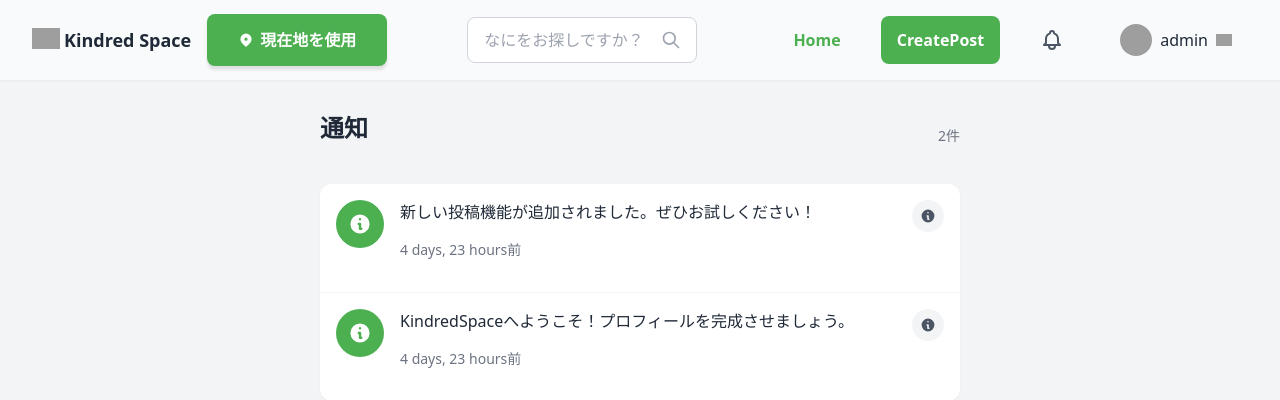
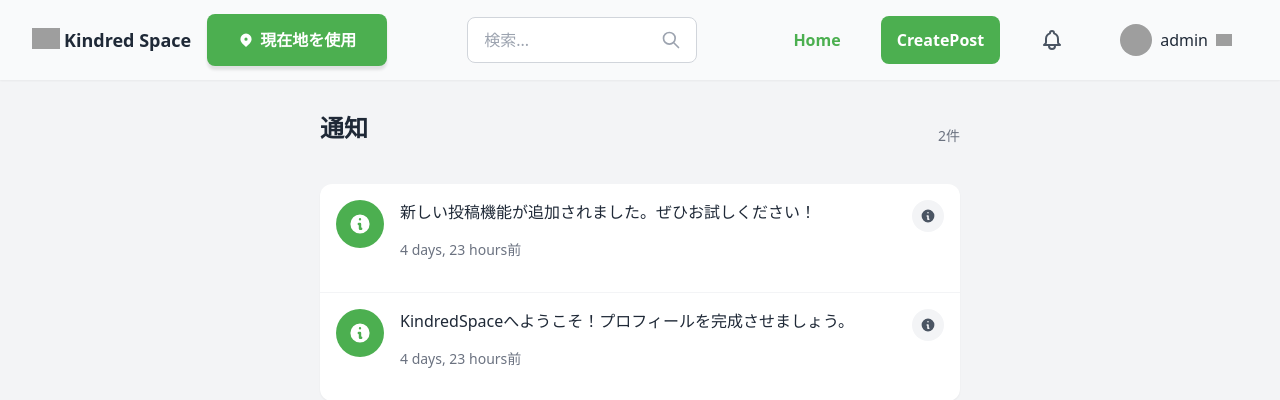
Before and after one commit to ZayYar-Phyo/kindred_space, a Django app: page /notifications/ in a window 1280 px wide. Shown: the top 400 px of the page. Run offline with Django 5.2, Linux system fonts and the light colour scheme; a user stored in the database is signed in; data comes from the database, SQL or seed files in the repository; some libraries are stand-ins or nearby versions; grey boxes are pictures that could not be loaded.

Commit message:
Improve search bar display by adjusting placeholder and padding
Update search input element in header template to use a shorter placeholder text and increase right padding to prevent overlap with the search icon.

Replit-Commit-Author: Agent
Replit-Commit-Session-Id: 8e572361-5c27-4041-9ba4-ad4d1ebd43e4
Replit-Commit-Checkpoint-Type: intermediate_checkpoint
Replit-Commit-Event-Id: ed486640-3873-47dc-8ab9-c8346d50185c
Replit-Commit-Screenshot-Url: https://storage.googleapis.com/screenshot-production-us-central1/5163670d-94d8-4de5-a2d2-75e126789bb2/8e572361-5c27-4041-9ba4-ad4d1ebd43e4/FhKXF3E
Replit-Helium-Checkpoint-Created: true

```diff
--- a/templates/includes/header.html
+++ b/templates/includes/header.html
@@ -96,8 +96,8 @@
     <div class="flex items-center flex-1 max-w-md mx-4">
         <form method="GET" action="{% url 'home' %}" class="w-full">
             <div class="relative">
-                <input type="text" name="q" value="{{ request.GET.q|default:'' }}" placeholder="なにをお探しですか？"
-                    class="w-full px-4 py-2.5 pr-12 text-gray-800 bg-white border border-gray-300 rounded-lg focus:outline-none focus:ring-2 focus:ring-[#4CAF50] focus:border-transparent transition-all" />
+                <input type="text" name="q" value="{{ request.GET.q|default:'' }}" placeholder="検索..."
+                    class="w-full px-4 py-2.5 pr-14 text-gray-800 bg-white border border-gray-300 rounded-lg focus:outline-none focus:ring-2 focus:ring-[#4CAF50] focus:border-transparent transition-all" />
                 <svg class="w-5 h-5 absolute right-4 top-1/2 -translate-y-1/2 text-gray-400 pointer-events-none" fill="none" stroke="currentColor" viewBox="0 0 24 24">
                     <path stroke-linecap="round" stroke-linejoin="round" stroke-width="2" d="M21 21l-6-6m2-5a7 7 0 11-14 0 7 7 0 0114 0z"></path>
                 </svg>
```
